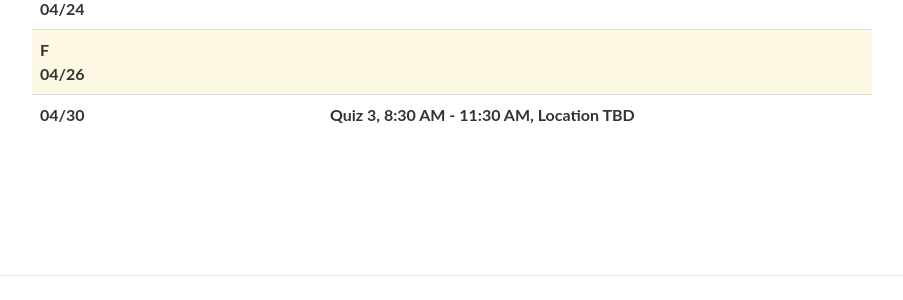
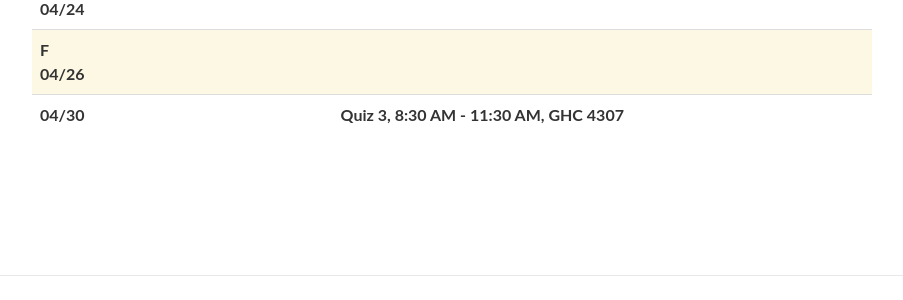
Before and after one commit to cmudeeprl/403website_s24, a Jekyll site: the page built from _pages/lectures.md, in a window 1280 px wide and 900 px high, scrolled down 2550 px. Shown: the part 429-729 px from the top of the window, without its empty margins (188-1091 px from the left). Built offline with Jekyll 4.4.1, drawn with Linux system fonts in a browser that asks for light colours; nearby versions of some CDN libraries; comment, search, counter and statistics services are not loaded.

Commit message:
* final location

```diff
--- a/_data/lectures.yml
+++ b/_data/lectures.yml
@@ -658,7 +658,7 @@
 - date: 04/30
   lecturer:
   quiz: >
-    <strong>Quiz 3, 8:30 AM - 11:30 AM, Location TBD </strong>
+    <strong>Quiz 3, 8:30 AM - 11:30 AM, GHC 4307 </strong>
   slides:
   notes:
   readings:
```
